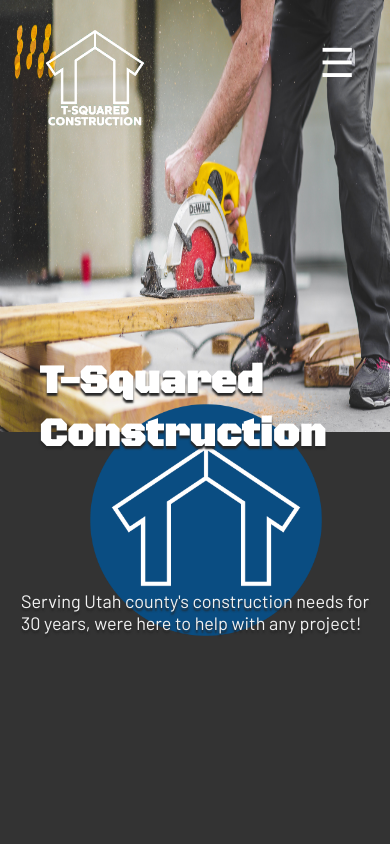
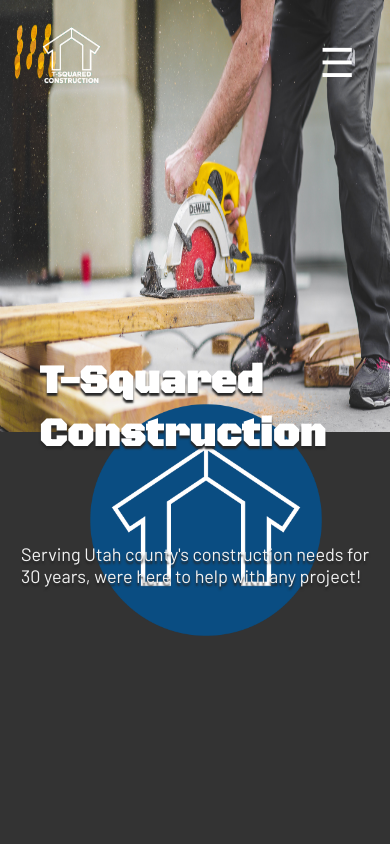
Before and after one commit to TylerMoline66/tsqd-website, a plain HTML site: page index.html in a window 390 px wide. Shown: the top 844 px of the page. Drawn offline with Linux system fonts and the light colour scheme.

Commit message:
live changes change logo sign on phone screens

```diff
--- a/CSS/mobile.css
+++ b/CSS/mobile.css
@@ -312,6 +312,11 @@
 }
 
 @media screen and (max-width: 425px) {
+  .navbar-brand img {
+    width: 65px;
+    height: 65px;
+  }
+
   .about-us {
     margin-top: 28rem;
   }
```
